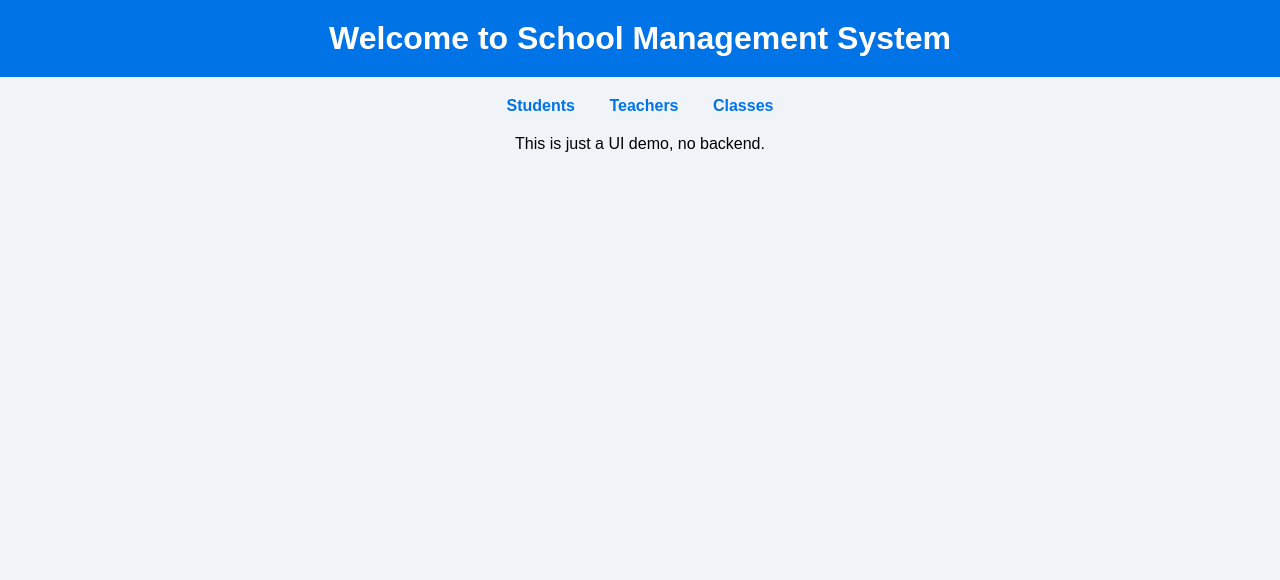
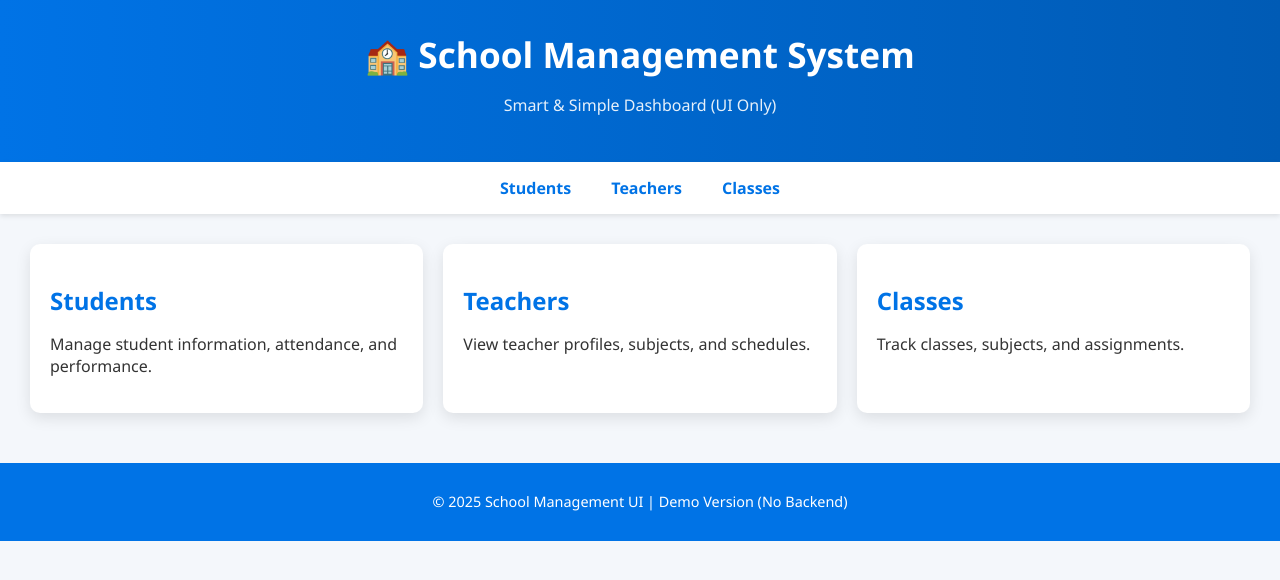
Before and after one commit to MahimaMishra15/school-management-ui, a plain HTML site: page index.html in a window 1280 px wide. Drawn offline with Linux system fonts and the light colour scheme.

Commit message:
Updated UI with professional design

```diff
--- a/index.html
+++ b/index.html
@@ -7,15 +7,41 @@
   <link rel="stylesheet" href="style.css">
 </head>
 <body>
-  <h1>Welcome to School Management System</h1>
+  <!-- Header -->
+  <header>
+    <h1>🏫 School Management System</h1>
+    <p class="subtitle">Smart & Simple Dashboard (UI Only)</p>
+  </header>
 
+  <!-- Navigation -->
   <nav>
     <a href="#">Students</a>
     <a href="#">Teachers</a>
     <a href="#">Classes</a>
   </nav>
 
-  <p>This is just a UI demo, no backend.</p>
+  <!-- Main Section -->
+  <main>
+    <section class="card">
+      <h2>Students</h2>
+      <p>Manage student information, attendance, and performance.</p>
+    </section>
+
+    <section class="card">
+      <h2>Teachers</h2>
+      <p>View teacher profiles, subjects, and schedules.</p>
+    </section>
+
+    <section class="card">
+      <h2>Classes</h2>
+      <p>Track classes, subjects, and assignments.</p>
+    </section>
+  </main>
+
+  <!-- Footer -->
+  <footer>
+    <p>© 2025 School Management UI | Demo Version (No Backend)</p>
+  </footer>
 
   <script src="script.js"></script>
 </body>
--- a/script.js
+++ b/script.js
@@ -1,3 +1,3 @@
 document.addEventListener("DOMContentLoaded", function() {
-  console.log("School Management UI Loaded!");
+  console.log("✅ School Management UI Loaded!");
 });
--- a/style.css
+++ b/style.css
@@ -1,29 +1,84 @@
+/* General Styles */
 body {
-  font-family: Arial, sans-serif;
-  text-align: center;
+  font-family: 'Segoe UI', Tahoma, Geneva, Verdana, sans-serif;
   margin: 0;
   padding: 0;
-  background-color: #f0f4f8;
+  background-color: #f4f7fb;
+  color: #333;
 }
 
-h1 {
-  background: #0073e6;
+/* Header */
+header {
+  background: linear-gradient(90deg, #0073e6, #005bb5);
   color: white;
-  padding: 20px;
-  margin: 0;
+  text-align: center;
+  padding: 30px 20px;
 }
 
+header h1 {
+  margin: 0;
+  font-size: 2.2rem;
+}
+
+.subtitle {
+  font-size: 1rem;
+  opacity: 0.9;
+}
+
+/* Navigation */
 nav {
-  margin: 20px;
+  display: flex;
+  justify-content: center;
+  background: #fff;
+  box-shadow: 0 2px 5px rgba(0,0,0,0.1);
+  padding: 15px;
 }
 
 nav a {
-  margin: 0 15px;
+  margin: 0 20px;
   text-decoration: none;
   color: #0073e6;
-  font-weight: bold;
+  font-weight: 600;
+  transition: color 0.3s;
 }
 
 nav a:hover {
-  text-decoration: underline;
+  color: #005bb5;
 }
+
+/* Main Layout */
+main {
+  display: grid;
+  grid-template-columns: repeat(auto-fit, minmax(250px, 1fr));
+  gap: 20px;
+  padding: 30px;
+}
+
+/* Cards */
+.card {
+  background: white;
+  border-radius: 10px;
+  padding: 20px;
+  box-shadow: 0 5px 15px rgba(0,0,0,0.1);
+  transition: transform 0.3s, box-shadow 0.3s;
+}
+
+.card:hover {
+  transform: translateY(-5px);
+  box-shadow: 0 8px 20px rgba(0,0,0,0.15);
+}
+
+.card h2 {
+  color: #0073e6;
+  margin-bottom: 10px;
+}
+
+/* Footer */
+footer {
+  text-align: center;
+  padding: 15px;
+  background: #0073e6;
+  color: white;
+  font-size: 0.9rem;
+  margin-top: 20px;
+}
```
